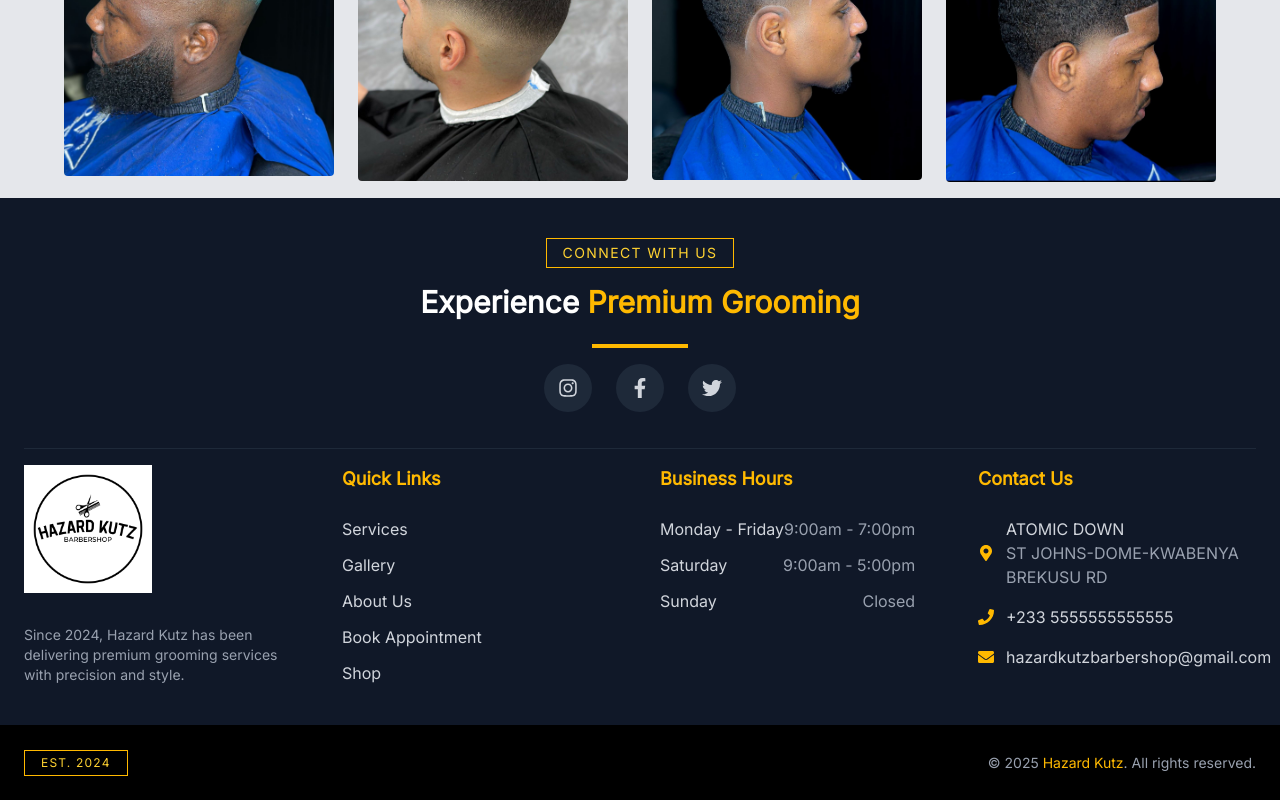
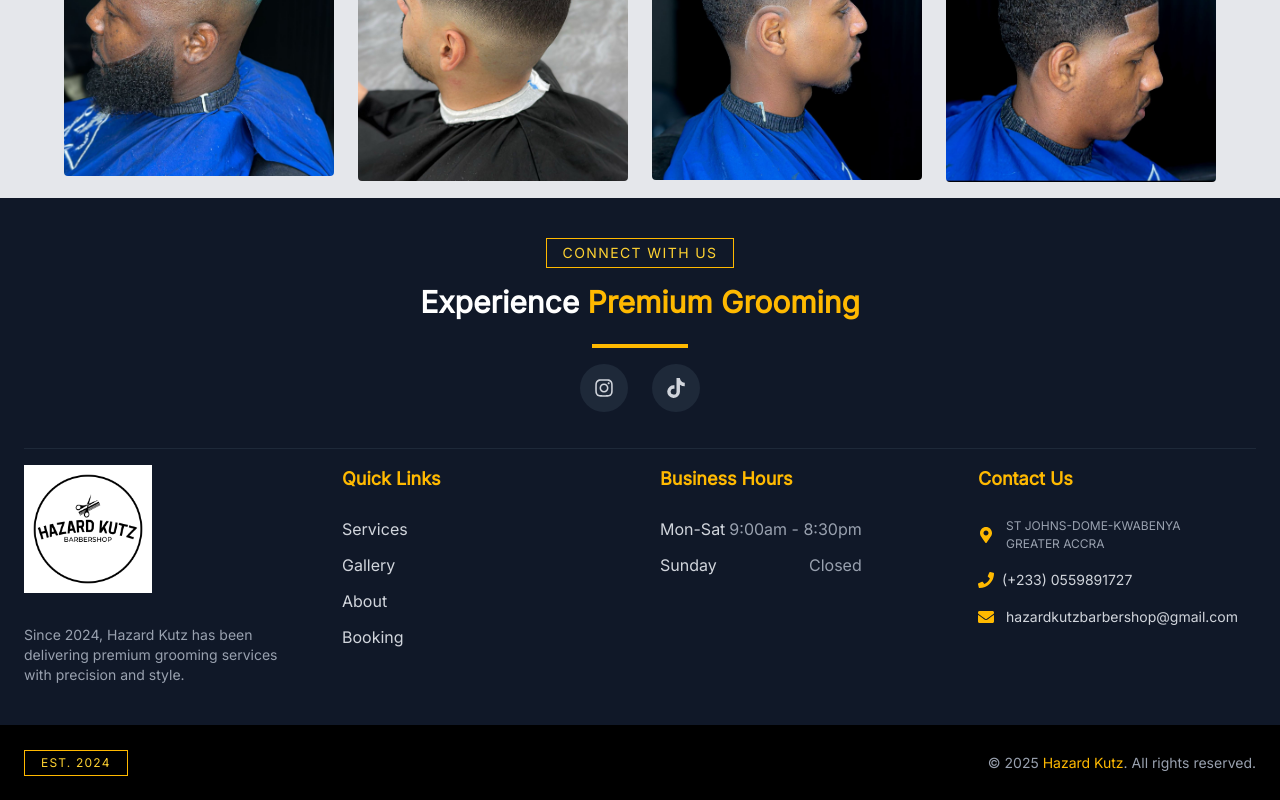
Before and after one commit to swasty-jay/Harzad-kutz, a React (Vite) app: page / in a window 1280 px wide. Shown: the part 3226-4026 px from the top of the page. Built offline with nearby package versions, Linux system fonts and the light colour scheme.

Commit message:
done for now ,testing is next

```diff
--- a/src/Components/Footer.jsx
+++ b/src/Components/Footer.jsx
@@ -4,12 +4,13 @@ import { motion } from "framer-motion";
 import logo from "../assets/logo.jpg";
 import {
   FaInstagram,
-  FaFacebookF,
-  FaTwitter,
+  // FaFacebookF,
+  FaTiktok,
   FaMapMarkerAlt,
   FaPhone,
   FaEnvelope,
 } from "react-icons/fa";
+import { Link } from "react-router-dom";
 
 const Footer = () => {
   const [isVisible, setIsVisible] = useState(false);
@@ -58,9 +59,15 @@ const Footer = () => {
             transition={{ duration: 0.8, delay: 0.8 }}
           >
             {[
-              { Icon: FaInstagram, href: "#" },
-              { Icon: FaFacebookF, href: "#" },
-              { Icon: FaTwitter, href: "#" },
+              {
+                Icon: FaInstagram,
+                href: "https://www.instagram.com/hazard_kutz_barbershop?igsh=MW9rNThicXgwd2h3&utm_source=qr",
+              },
+              // { Icon: FaFacebookF, href: "facebook.com" },
+              {
+                Icon: FaTiktok,
+                href: "https://www.tiktok.com/@hazardkutz?_t=ZS-8vzjYp7RS1i&_r=1",
+              },
             ].map((social, index) => (
               <motion.a
                 key={index}
@@ -103,19 +110,18 @@ const Footer = () => {
             </h3>
             <ul className="space-y-3 text-center md:text-left">
               {[
-                "Services",
-                "Gallery",
-                "About Us",
-                "Book Appointment",
-                "Shop",
-              ].map((link) => (
-                <li key={link}>
-                  <a
-                    href="#"
+                { label: "Services", path: "/services" },
+                { label: "Gallery", path: "/gallery" },
+                { label: "About", path: "/about" },
+                { label: "Booking", path: "/booking" },
+              ].map(({ label, path }) => (
+                <li key={label}>
+                  <Link
+                    to={path}
                     className="text-gray-300 hover:text-amber-400 transition duration-300"
                   >
-                    {link}
-                  </a>
+                    {label}
+                  </Link>
                 </li>
               ))}
             </ul>
@@ -133,15 +139,10 @@ const Footer = () => {
             </h3>
             <ul className="space-y-3 text-center md:text-left">
               <li className="flex flex-col md:flex-row md:justify-between w-full">
-                <span className="text-gray-300 font-medium">
-                  Monday - Friday
-                </span>
-                <span className="text-gray-400">9:00am - 7:00pm</span>
+                <span className="text-gray-300 font-medium">Mon-Sat</span> {""}
+                <span className="text-gray-400 ml-1 ">9:00am - 8:30pm</span>
               </li>
-              <li className="flex flex-col md:flex-row md:justify-between w-full">
-                <span className="text-gray-300 font-medium">Saturday</span>
-                <span className="text-gray-400">9:00am - 5:00pm</span>
-              </li>
+
               <li className="flex flex-col md:flex-row md:justify-between w-full">
                 <span className="text-gray-300 font-medium">Sunday</span>
                 <span className="text-gray-400">Closed</span>
@@ -163,25 +164,27 @@ const Footer = () => {
               <li className="flex items-center gap-3 justify-center md:justify-start">
                 <FaMapMarkerAlt className="text-amber-400" />
                 <div>
-                  <p className="text-gray-300">ATOMIC DOWN</p>
-                  <p className="text-gray-400">ST JOHNS-DOME-KWABENYA</p>
-                  <p className="text-gray-400">BREKUSU RD</p>
+                  {/* <p className="text-gray-300">ATOMIC DOWN</p> */}
+                  <p className="text-gray-400 text-[12px]">
+                    ST JOHNS-DOME-KWABENYA
+                  </p>
+                  <p className="text-gray-400 text-[12px]">GREATER ACCRA</p>
                 </div>
               </li>
-              <li className="flex items-center gap-3 justify-center md:justify-start">
+              <li className="flex items-center gap-2 justify-center md:justify-start">
                 <FaPhone className="text-amber-400" />
                 <a
-                  href="tel:+233555123456"
-                  className="text-gray-300 hover:text-amber-400 transition-colors"
+                  href="tel:+233559891727"
+                  className="text-gray-300 hover:text-amber-400 transition-colors mt-0 text-[14px]"
                 >
-                  +233 5555555555555
+                  (+233) 0559891727
                 </a>
               </li>
               <li className="flex items-center gap-3 justify-center md:justify-start">
                 <FaEnvelope className="text-amber-400" />
                 <a
                   href="mailto:info@harzadcutz.com"
-                  className="text-gray-300 hover:text-amber-400 transition-colors"
+                  className="text-gray-300 hover:text-amber-400 transition-colors text-[14px]"
                 >
                   hazardkutzbarbershop@gmail.com
                 </a>
--- a/src/Components/NavBar.jsx
+++ b/src/Components/NavBar.jsx
@@ -137,16 +137,16 @@ export default function NavBar() {
             >
               <div className="px-3 py-2 border-b border-gray-200">
                 <span className="text-sm font-semibold text-gray-800">
-                  Navigation
+                  Hazard Kutz
                 </span>
               </div>
-              <a
-                href="#services"
+              <Link
+                to="/services"
                 className="flex items-center px-3 py-2.5 text-gray-700 hover:bg-gray-100 hover:text-black transition-colors duration-200"
                 onClick={() => setMenuOpen(false)}
               >
                 Services
-              </a>
+              </Link>
               <Link
                 to="/about"
                 className="flex items-center px-3 py-2.5 text-gray-700 hover:bg-gray-100 hover:text-black transition-colors duration-200"
@@ -154,13 +154,13 @@ export default function NavBar() {
               >
                 About
               </Link>
-              <a
-                href="#gallery"
+              <Link
+                to="/gallery"
                 className="flex items-center px-3 py-2.5 text-gray-700 hover:bg-gray-100 hover:text-black transition-colors duration-200"
                 onClick={() => setMenuOpen(false)}
               >
                 Gallery
-              </a>
+              </Link>
             </div>
           </div>
         </div>
--- a/src/Components/Services.jsx
+++ b/src/Components/Services.jsx
@@ -154,7 +154,7 @@ function Services() {
             >
               <div className="p-6">
                 <div className="flex justify-between items-start mb-6">
-                  <h3 className="text-xl font-[poppins] text-white">
+                  <h3 className="text-xl font-semibold text-white">
                     {service.name}
                   </h3>
                   <span className="text-amber-400 text-xl font-bold">
--- a/src/Pages/About.jsx
+++ b/src/Pages/About.jsx
@@ -261,7 +261,7 @@ const AboutSection = memo(function AboutSection() {
     lat: 5.739465,
     lng: -0.237222,
     address: "St Johns - Dome - Kwabenya",
-    city: "Greater Accra, Dome - Kwabenya",
+    city: "Greater Accra",
   };
 
   const mapContainerRef = useRef(null);
@@ -292,7 +292,7 @@ const AboutSection = memo(function AboutSection() {
 
       const map = window.L.map(mapContainerRef.current).setView(
         [mapCoordinates.lat, mapCoordinates.lng],
-        12
+        11
       );
 
       window.L.tileLayer("https://{s}.tile.openstreetmap.org/{z}/{x}/{y}.png", {
@@ -302,7 +302,7 @@ const AboutSection = memo(function AboutSection() {
 
       window.L.marker([mapCoordinates.lat, mapCoordinates.lng])
         .addTo(map)
-        .bindPopup(`<b>Hazard kutz</b><br>${mapCoordinates.city}`)
+        .bindPopup(`<b>Hazard kutz</b><br>${mapCoordinates.address}`)
         .openPopup();
 
       window.L.circle([mapCoordinates.lat, mapCoordinates.lng], {
@@ -421,8 +421,24 @@ const AboutSection = memo(function AboutSection() {
                     <h4 className="font-semibold mb-1 text-amber-800">
                       Contact Us
                     </h4>
-                    <p className="text-sm text-gray-700">+233 20 123 4567</p>
-                    <p className="text-sm text-gray-700">info@hazardcutz.com</p>
+                    <div>
+                      <p className="text-sm text-gray-700">
+                        <a
+                          href="tel:+233201234567"
+                          className="hover:text-amber-500 underline"
+                        >
+                          Call Us
+                        </a>
+                      </p>
+                      <p className="text-sm text-gray-700">
+                        <a
+                          href="mailto:hazardkutzbarbershop@gmail.com"
+                          className="hover:text-amber-500 underline"
+                        >
+                          Email Us
+                        </a>
+                      </p>
+                    </div>
                   </div>
                 </div>
               </div>
@@ -482,14 +498,14 @@ const AboutSection = memo(function AboutSection() {
                     >
                       Get Directions (Google)
                     </a>
-                    <a
+                    {/* <a
                       href={`https://www.waze.com/ul?ll=${mapCoordinates.lat}%2C${mapCoordinates.lng}&navigate=yes`}
                       target="_blank"
                       rel="noopener noreferrer"
                       className="inline-block text-sm bg-blue-600 text-white px-4 py-2 rounded-lg hover:bg-blue-700 transition-colors"
                     >
                       Navigate with Waze
-                    </a>
+                    </a> */}
                   </div>
                 </div>
               </div>
--- a/src/Pages/Booking.jsx
+++ b/src/Pages/Booking.jsx
@@ -22,7 +22,7 @@ export default function BookingForm() {
   const [isSubmitted, setIsSubmitted] = useState(false);
 
   const services = [
-    { id: "haircut", name: "Haircut", price: "₵200" },
+    { id: "Duo experience", name: "Haircut", price: "₵100" },
     { id: "fade", name: "Taper Fade", price: "₵60" },
     // { id: "fade", name: "Taper Fade", price: "3,000" },
     { id: "beard", name: "Beard Trim", price: "₵40" },
@@ -512,16 +512,13 @@ export default function BookingForm() {
                   </div>
                   <div className="ml-8 space-y-2">
                     <div className="flex justify-between items-center">
-                      <span className="text-gray-900">Monday - Friday</span>
-                      <span className="font-medium">9:00 AM - 8:00 PM</span>
+                      <span className="text-gray-900">MON - SAT</span>
+                      <span className="font-medium">9:00 AM - 8:30 PM</span>
                     </div>
+
                     <div className="flex justify-between items-center">
-                      <span className="text-gray-900">Saturday</span>
-                      <span className="font-medium">9:00 AM - 8:00 PM</span>
-                    </div>
-                    <div className="flex justify-between items-center">
-                      <span className="text-gray-900">Sunday</span>
-                      <span className="font-medium">10:00 AM - 6:00 PM</span>
+                      <span className="text-gray-900">SUNDAY</span>
+                      <span className="font-medium">2:30 PM - 9:00 PM</span>
                     </div>
                   </div>
                 </div>
@@ -556,7 +553,7 @@ export default function BookingForm() {
                       • Please arrive 5-10 minutes before your appointment
                     </li>
                     <li>
-                      • Cancellations should be made at least 4 hours in advance
+                      • Cancellations should be made at least 3 hours in advance
                     </li>
                     <li>• Late arrivals may result in reduced service time</li>
                   </ul>
```
Also changed, not shown: src/Pages/Contact.jsx (deleted).
